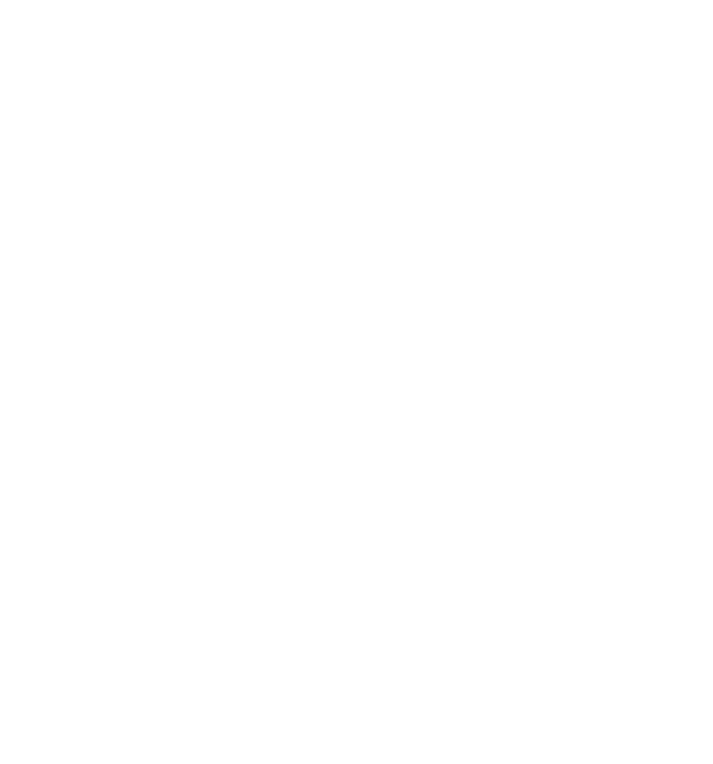
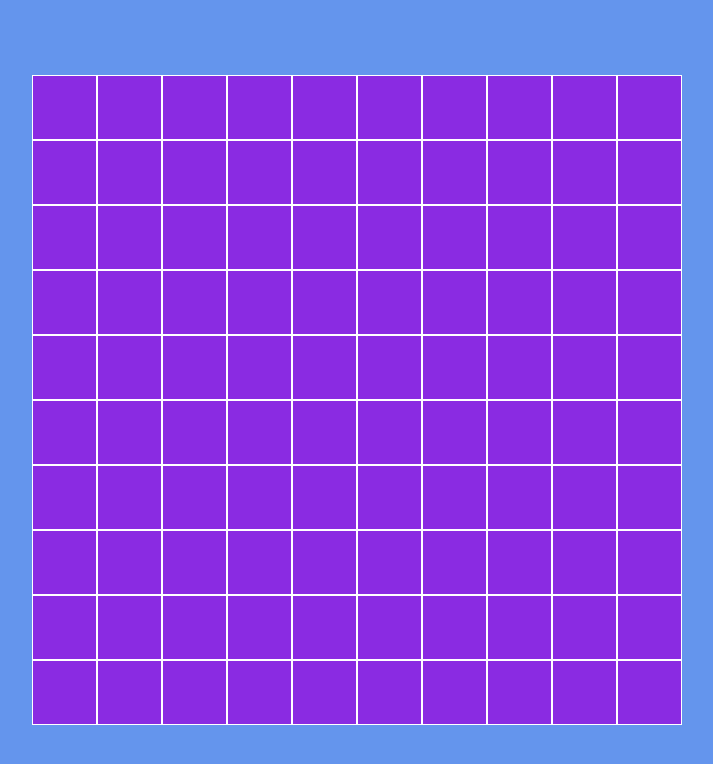
Before and after one commit to Pirisinu/js-campominato-grid, a plain HTML site: page index.html in a window 1280 px wide. Shown: the whole page, without its empty margins (283-996 px from the left). Drawn offline with Linux system fonts and the light colour scheme.

Commit message:
[ADD]HTML/CSS grid

```diff
--- a/css/style.css
+++ b/css/style.css
@@ -0,0 +1,23 @@
+*{
+  margin: 0;
+  padding: 0;
+  box-sizing: border-box;
+}
+.wrapper-box{
+  background-color: cornflowerblue;
+  height: 100vh;
+  display: flex;
+  justify-content: center;
+  align-items: center;
+}
+.container{
+  background-color: blueviolet;
+  height: 650px;
+  width: 650px;
+  display: flex;
+  flex-wrap: wrap;
+}
+.square{
+  width: calc(100% / 10);
+  border: 1px solid white;
+}
--- a/index.html
+++ b/index.html
@@ -10,6 +10,120 @@
 </head>
 <body>
 
+  <div class="wrapper-box">
+    <div class="container">
+      <div class="square"></div>
+      <div class="square"></div>
+      <div class="square"></div>
+      <div class="square"></div>
+      <div class="square"></div>
+      <div class="square"></div>
+      <div class="square"></div>
+      <div class="square"></div>
+      <div class="square"></div>
+      <div class="square"></div>
+
+      <div class="square"></div>
+      <div class="square"></div>
+      <div class="square"></div>
+      <div class="square"></div>
+      <div class="square"></div>
+      <div class="square"></div>
+      <div class="square"></div>
+      <div class="square"></div>
+      <div class="square"></div>
+      <div class="square"></div>
+
+      <div class="square"></div>
+      <div class="square"></div>
+      <div class="square"></div>
+      <div class="square"></div>
+      <div class="square"></div>
+      <div class="square"></div>
+      <div class="square"></div>
+      <div class="square"></div>
+      <div class="square"></div>
+      <div class="square"></div>
+
+      <div class="square"></div>
+      <div class="square"></div>
+      <div class="square"></div>
+      <div class="square"></div>
+      <div class="square"></div>
+      <div class="square"></div>
+      <div class="square"></div>
+      <div class="square"></div>
+      <div class="square"></div>
+      <div class="square"></div>
+
+      <div class="square"></div>
+      <div class="square"></div>
+      <div class="square"></div>
+      <div class="square"></div>
+      <div class="square"></div>
+      <div class="square"></div>
+      <div class="square"></div>
+      <div class="square"></div>
+      <div class="square"></div>
+      <div class="square"></div>
+
+      <div class="square"></div>
+      <div class="square"></div>
+      <div class="square"></div>
+      <div class="square"></div>
+      <div class="square"></div>
+      <div class="square"></div>
+      <div class="square"></div>
+      <div class="square"></div>
+      <div class="square"></div>
+      <div class="square"></div>
+
+      <div class="square"></div>
+      <div class="square"></div>
+      <div class="square"></div>
+      <div class="square"></div>
+      <div class="square"></div>
+      <div class="square"></div>
+      <div class="square"></div>
+      <div class="square"></div>
+      <div class="square"></div>
+      <div class="square"></div>
+
+      <div class="square"></div>
+      <div class="square"></div>
+      <div class="square"></div>
+      <div class="square"></div>
+      <div class="square"></div>
+      <div class="square"></div>
+      <div class="square"></div>
+      <div class="square"></div>
+      <div class="square"></div>
+      <div class="square"></div>
+
+      <div class="square"></div>
+      <div class="square"></div>
+      <div class="square"></div>
+      <div class="square"></div>
+      <div class="square"></div>
+      <div class="square"></div>
+      <div class="square"></div>
+      <div class="square"></div>
+      <div class="square"></div>
+      <div class="square"></div>
+
+      <div class="square"></div>
+      <div class="square"></div>
+      <div class="square"></div>
+      <div class="square"></div>
+      <div class="square"></div>
+      <div class="square"></div>
+      <div class="square"></div>
+      <div class="square"></div>
+      <div class="square"></div>
+      <div class="square"></div>
+
+    </div>
+  </div>
 
   <script src="js/script.js"></script>
 </body>
```
